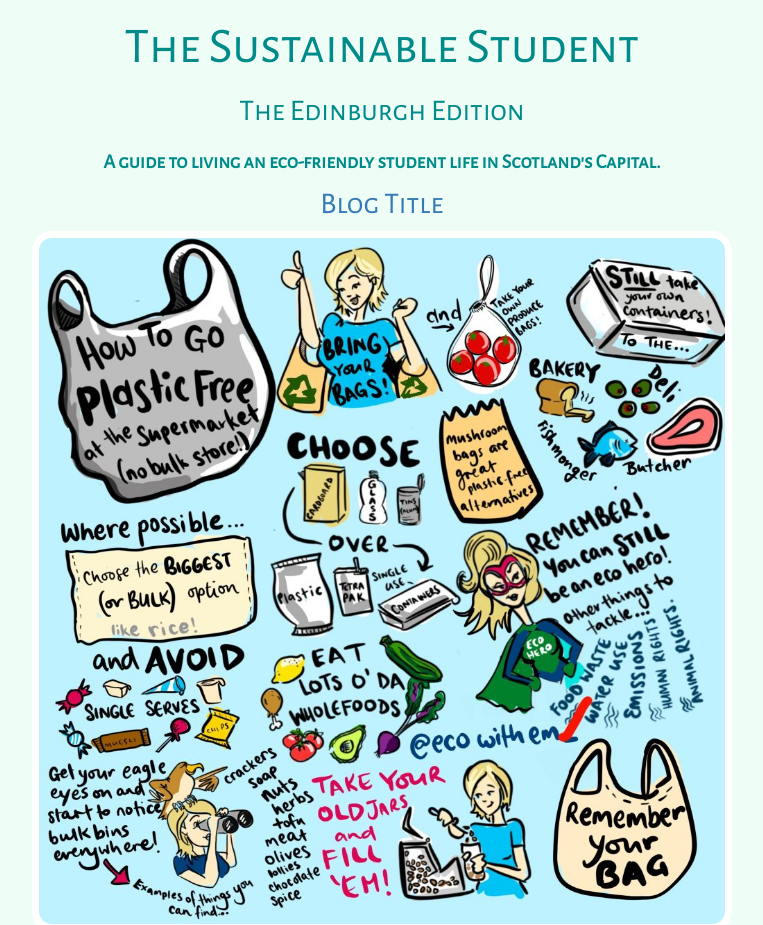
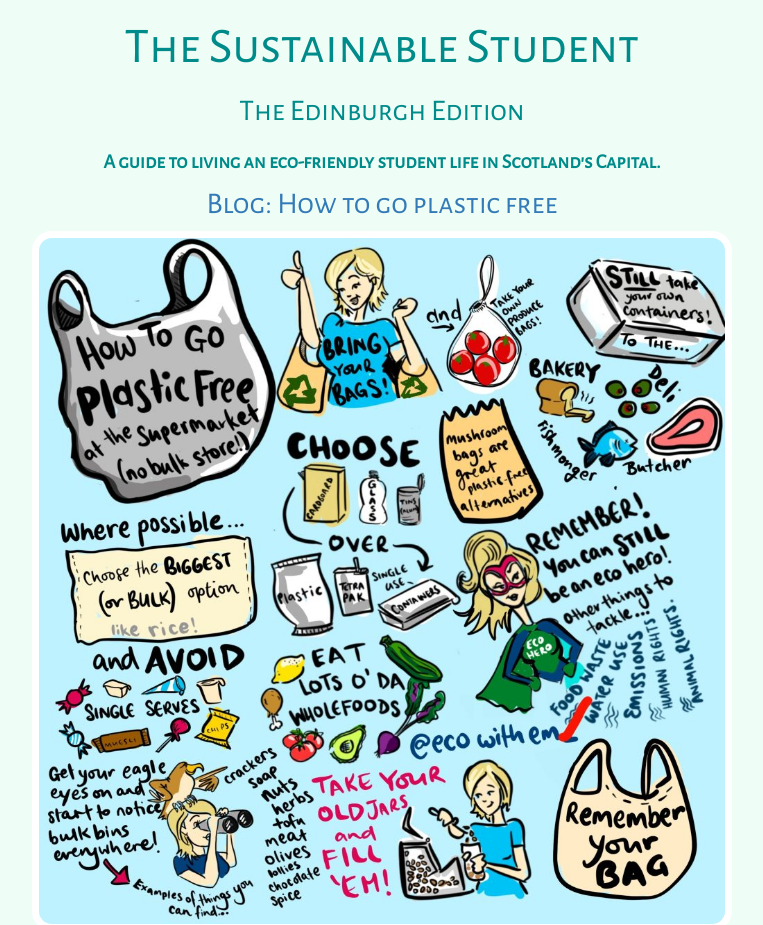
Before and after one commit to annarussell23/our-eco-website, a plain HTML site: page index.html in a window 1280 px wide. Shown: the top 925 px of the page, without its empty margins (258-1021 px from the left). Drawn offline with Linux system fonts and the light colour scheme.

Commit message:
blog name

```diff
--- a/index.html
+++ b/index.html
@@ -21,7 +21,7 @@
   <h1>The Sustainable Student</h1>
   <h2>The Edinburgh Edition</h2>
   <p> A guide to living an eco-friendly student life in Scotland's Capital.</p>
-  <h3> <a href="blog.html" >Blog Title</a> </h3>
+  <h3> <a href="blog.html" > Blog: How to go plastic free</a> </h3>
   <div class = "blog-image">
   <img class="blog-image" src='images/howtoplasticfree.jpg' class="img-rounded" alt="Blog Image" width = 700 height = 700>
 </div>
```
